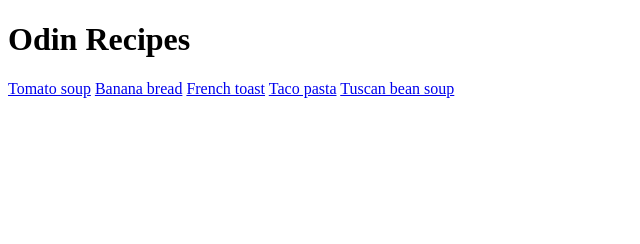
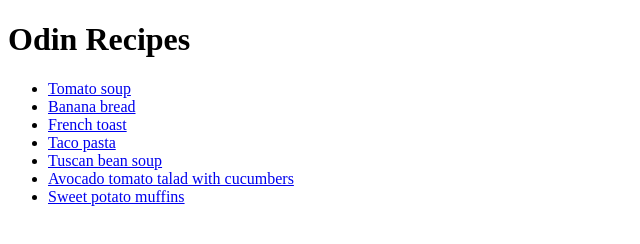
Before and after one commit to jan-c-nowak/odin-recipes, a plain HTML site: page index.html in a window 1280 px wide. Shown: the whole page, without its empty margins (0-640 px from the left). Drawn offline with Linux system fonts and the light colour scheme.

Commit message:
Change and add new links to recipes in index.html

```diff
--- a/index.html
+++ b/index.html
@@ -6,10 +6,14 @@
     </head>
     <body>
         <h1>Odin Recipes</h1>
-    	<a href="recipes/tomato-soup.html">Tomato soup</a>
-	<a href="recipes/tomato-soup.html">Banana bread</a>
-	<a href="recipes/tomato-soup.html">French toast</a>
-	<a href="recipes/tomato-soup.html">Taco pasta</a>
-	<a href="recipes/tomato-soup.html">Tuscan bean soup</a>
+        <ul>
+            <li><a href="recipes/tomato-soup.html">Tomato soup</a></li>
+            <li><a href="recipes/banana-bread.html">Banana bread</a></li>
+            <li><a href="recipes/french-toast.html">French toast</a></li>
+            <li><a href="recipes/taco-pasta.html">Taco pasta</a></li>
+            <li><a href="recipes/tuscan-bean-soup.html">Tuscan bean soup</a></li>
+            <li><a href="recipes/avocado-tomato-cucumber-salad.html">Avocado tomato talad with cucumbers</a></li>
+            <li><a href="recipes/sweet-potato-muffins.html">Sweet potato muffins</a></li>
+        </ul>
     </body>
 </html>
```
